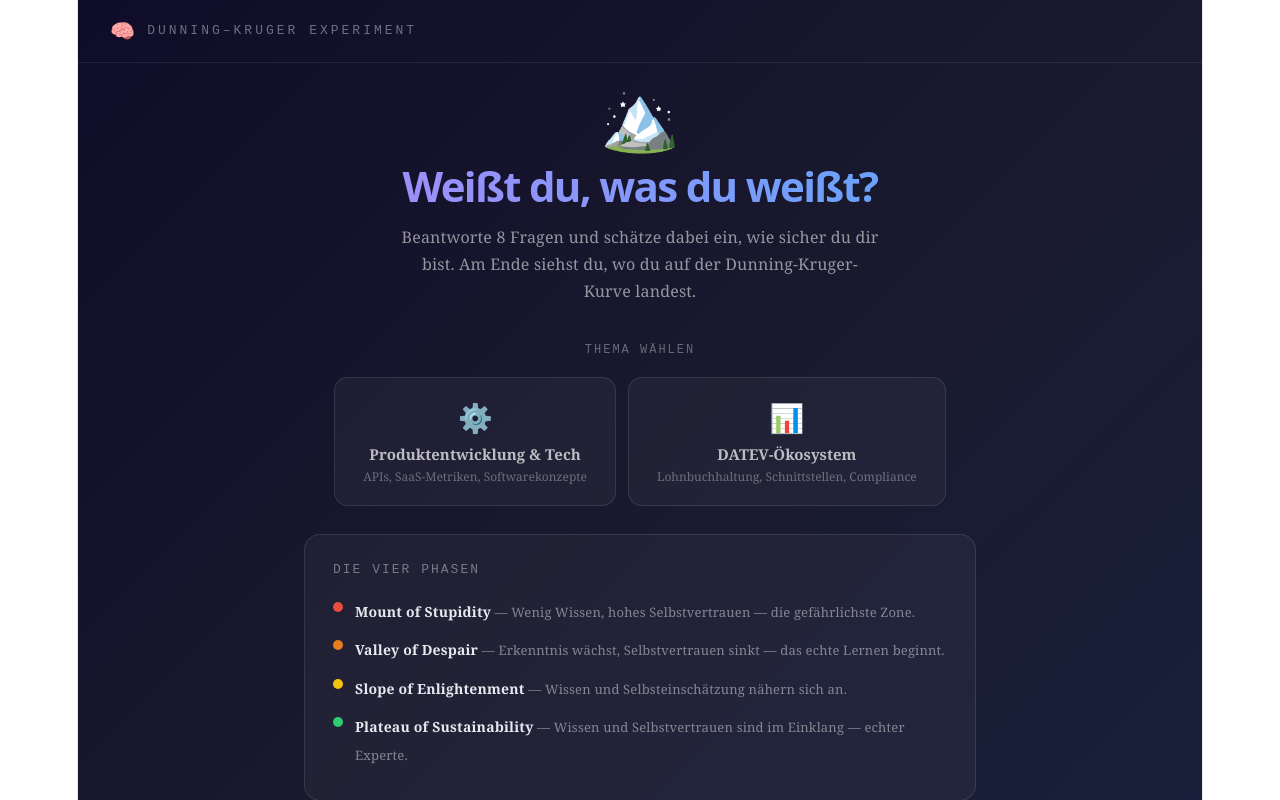
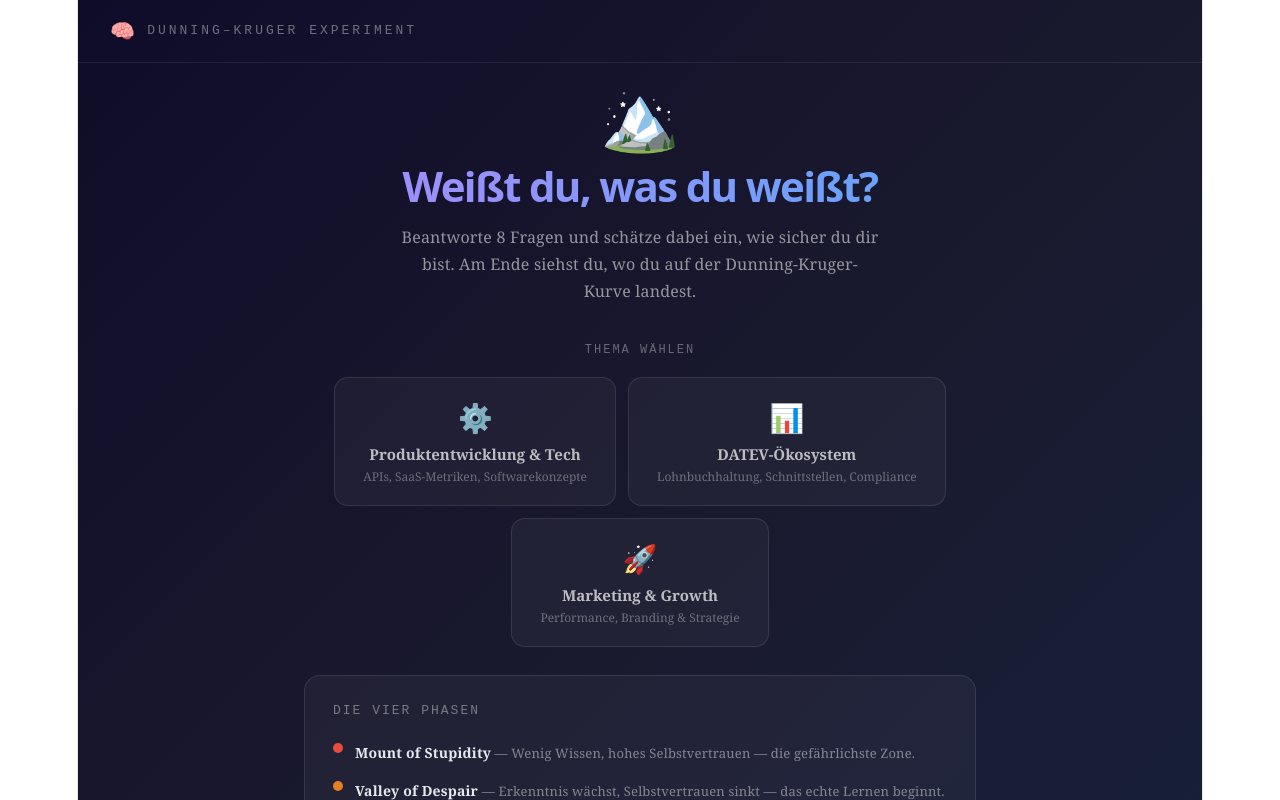
Before and after one commit to danielluca/dunning-kruger-game, a React (Vite) app: page / in a window 1280 px wide. Shown: the top 800 px of the page. Built offline with nearby package versions, Linux system fonts and the light colour scheme.

Commit message:
feat: add marketing question set with multiple quiz questions

```diff
--- a/src/components/dunning-kruger-game.tsx
+++ b/src/components/dunning-kruger-game.tsx
@@ -228,6 +228,110 @@ const QUESTION_SETS: Record<string, QuestionSet> = {
         ],
         correct: 1,
         difficulty: "schwer",
+      },
+    ],
+  },
+  marketing: {
+    id: "marketing",
+    label: "Marketing & Growth",
+    emoji: "🚀",
+    description: "Performance, Branding & Strategie",
+    questions: [
+      {
+        id: 1,
+        question: "Was ist der Hauptunterschied zwischen ROI (Return on Investment) und ROAS (Return on Ad Spend)?",
+        options: [
+          "Es gibt keinen Unterschied, beide Begriffe sind synonym",
+          "ROAS betrachtet nur den Umsatz im Verhältnis zu den Werbekosten, ROI berücksichtigt die Gesamtkosten",
+          "ROI bezieht sich nur auf Offline-Marketing, ROAS nur auf Online-Marketing",
+          "ROAS wird in Prozent angegeben, ROI als absoluter Währungsbetrag",
+        ],
+        correct: 1,
+        difficulty: "mittel",
+      },
+      {
+        id: 2,
+        question: "Was versteht man im SEO unter dem 'Crawler' (oder Spider)?",
+        options: [
+          "Ein Programm, das Webseiten automatisch nach Sicherheitslücken durchsucht",
+          "Ein Tool zur Analyse von Ladezeiten",
+          "Ein Bot einer Suchmaschine, der das Web durchsucht und Seiten für den Index erfasst",
+          "Eine Software, die künstliche Backlinks generiert",
+        ],
+        correct: 2,
+        difficulty: "leicht",
+      },
+      {
+        id: 3,
+        question: "Was beschreibt die 'Click-Through-Rate' (CTR)?",
+        options: [
+          "Das Verhältnis von Klicks auf eine Anzeige zu den gesamten Impressionen",
+          "Die Anzahl der Nutzer, die nach dem Klick auch etwas kaufen",
+          "Die Geschwindigkeit, mit der ein Nutzer durch eine Website navigiert",
+          "Die Kosten, die pro Klick auf eine Werbeanzeige anfallen",
+        ],
+        correct: 0,
+        difficulty: "leicht",
+      },
+      {
+        id: 4,
+        question: "Was ist das primäre Ziel von 'Content Marketing'?",
+        options: [
+          "Möglichst viele Werbebanner auf der eigenen Seite zu platzieren",
+          "Direkte Verkaufsgespräche per Telefon zu forcieren",
+          "Durch wertvolle, relevante Informationen eine Zielgruppe anzusprechen und langfristig zu binden",
+          "Das Kopieren von Inhalten der Konkurrenz zur Reichweitensteigerung",
+        ],
+        correct: 2,
+        difficulty: "leicht",
+      },
+      {
+        id: 5,
+        question: "Was bedeutet 'Attribution' im Online-Marketing?",
+        options: [
+          "Die Zuweisung von Conversions zu verschiedenen Touchpoints in der Customer Journey",
+          "Die Gestaltung von Werbemitteln für verschiedene Zielgruppen",
+          "Der Schutz von Markennamen vor Missbrauch durch Dritte",
+          "Die automatische Gebotsanpassung in Google Ads",
+        ],
+        correct: 0,
+        difficulty: "schwer",
+      },
+      {
+        id: 6,
+        question: "Was ist ein 'Lead' im Marketing-Kontext?",
+        options: [
+          "Der Marktführer in einer bestimmten Branche",
+          "Ein qualifizierter Kontakt von einem potenziellen Kunden (z.B. durch Newsletter-Anmeldung)",
+          "Der wichtigste Werbekanal eines Unternehmens",
+          "Ein Kunde, der bereits mehr als drei Käufe getätigt hat",
+        ],
+        correct: 1,
+        difficulty: "leicht",
+      },
+      {
+        id: 7,
+        question: "Wofür steht 'Lookalike Audience' bei Social Media Ads?",
+        options: [
+          "Nutzer, die genau wie das Marketing-Team aussehen",
+          "Eine Zielgruppe, die den bestehenden Kunden in ihren Merkmalen und Interessen ähnelt",
+          "Nutzer, die nur die Profile der Konkurrenz besuchen",
+          "Eine Testgruppe, die keine Werbung angezeigt bekommt",
+        ],
+        correct: 1,
+        difficulty: "mittel",
+      },
+      {
+        id: 8,
+        question: "Was ist der 'Customer Lifetime Value' (CLV)?",
+        options: [
+          "Der Betrag, den ein Kunde für seinen ersten Kauf ausgibt",
+          "Die Zeit, die ein Kunde durchschnittlich auf der Website verbringt",
+          "Der geschätzte Gesamtwert, den ein Kunde während der gesamten Beziehung zum Unternehmen generiert",
+          "Die Kosten, die anfallen, um einen neuen Kunden zu gewinnen",
+        ],
+        correct: 2,
+        difficulty: "mittel",
       },
     ],
   },
```
